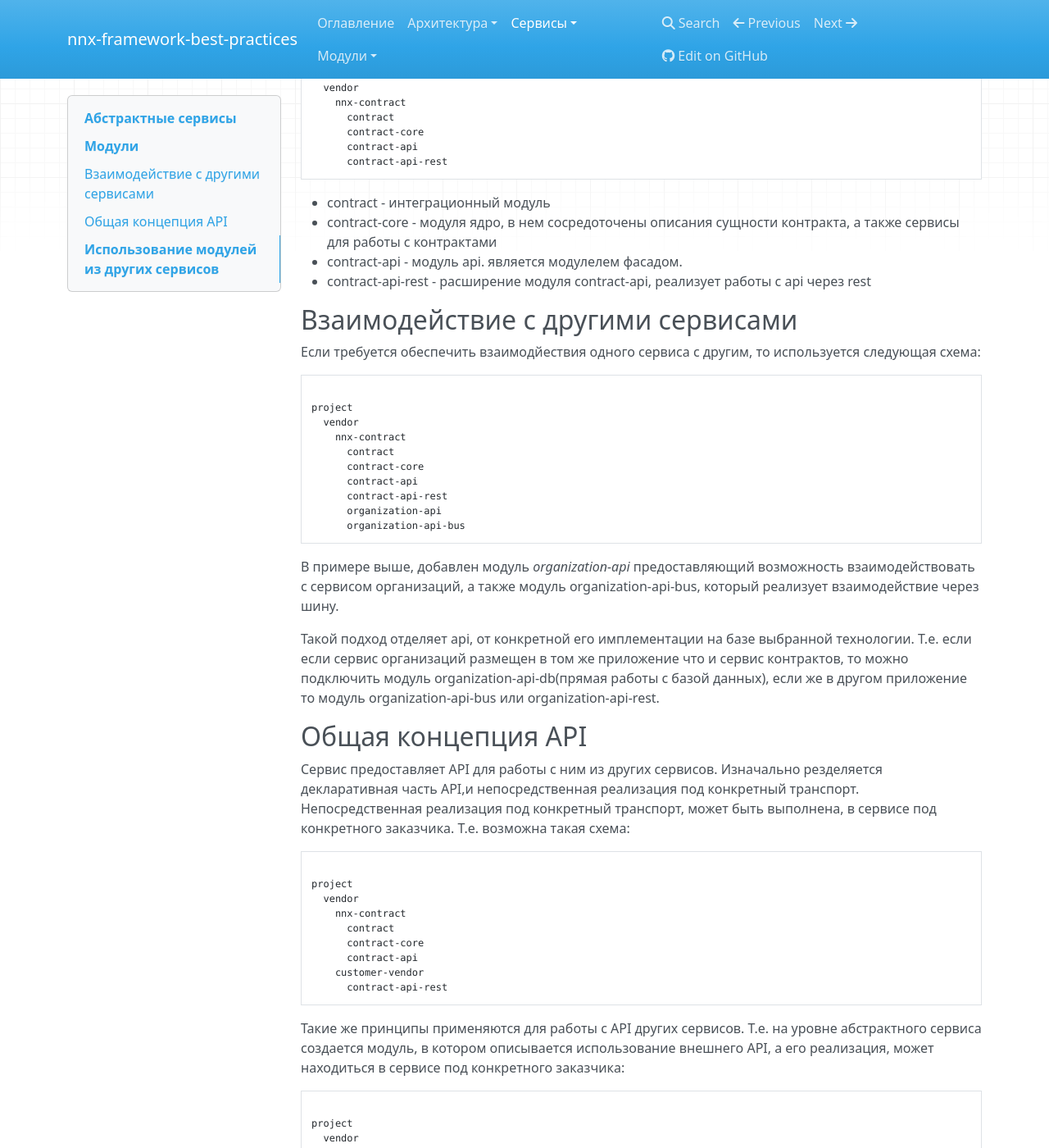
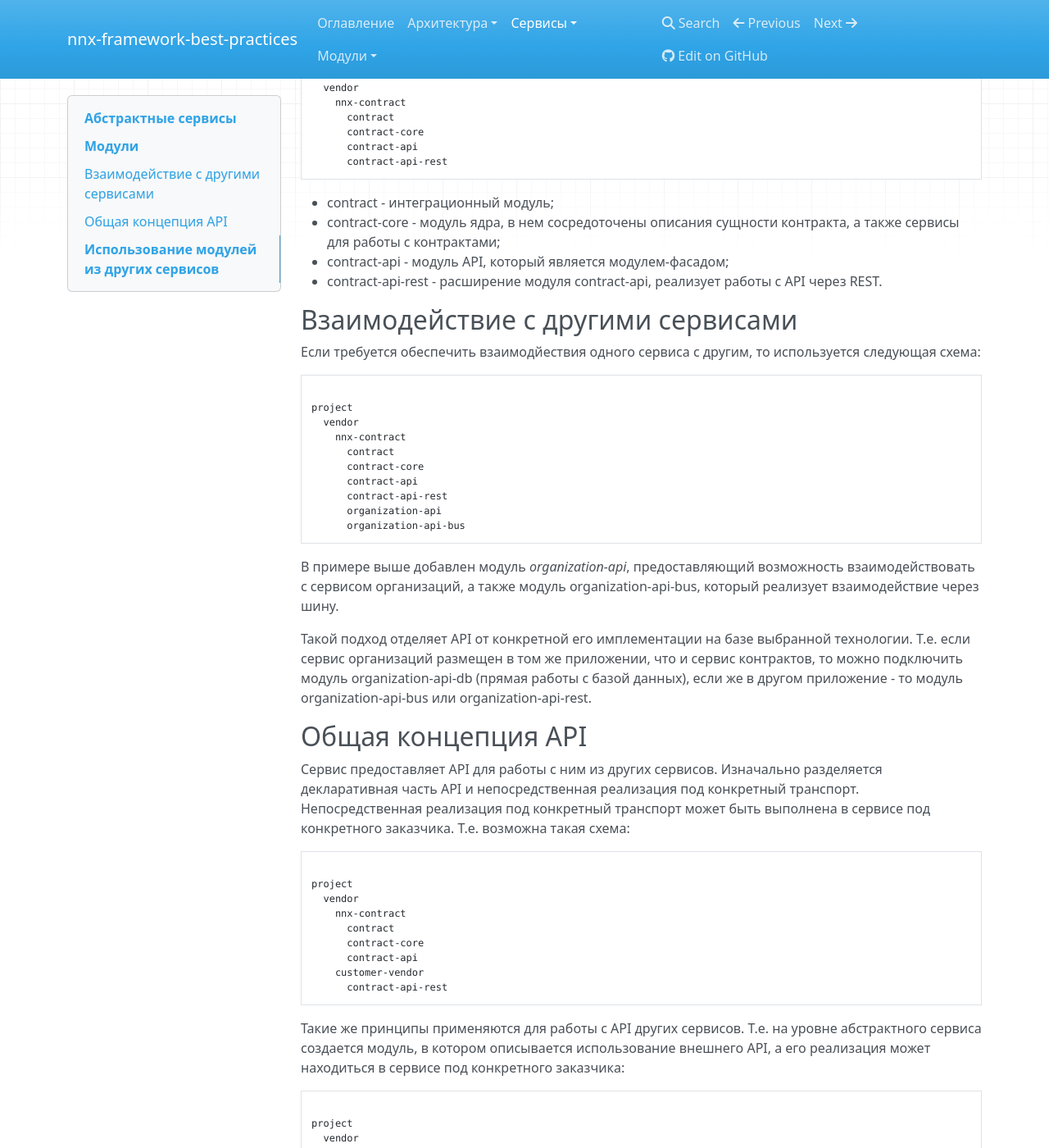
Before and after one commit to nnx-company/best-practices, an MkDocs documentation site: the page built from doc/book/ru/abstract-service.md, in a window 1280 px wide and 1400 px high, scrolled down 440 px. Shown: the whole window at 82% size. Built offline with MkDocs 1.6.1, drawn with Linux system fonts in a browser that asks for light colours; nearby versions of some CDN libraries; old or Windows-style settings are respelled for this version of MkDocs; some of the changed text lies outside the part shown.

Commit message:
Update abstract-service.md

````diff
--- a/doc/book/ru/abstract-service.md
+++ b/doc/book/ru/abstract-service.md
@@ -6,12 +6,12 @@
 
 Абстрактный сервис представляет из себя набор модулей zf2. Обязательно наличие следующих модулей:
 
-- Core module - модуль в котором определены базовые сщуности и сервисы
-- Интеграционный модуль - связывает и настраивает несколько модулей.
-- Модуль реализующий api для взаимодействия с сервисом
-- Модуль реализующий api для конкртеного транспорта (rest, шина и т.д.)
+- Core module - модуль, в котором определены базовые сущности и сервисы;
+- Интеграционный модуль, который связывает и настраивает несколько модулей;
+- Модуль, реализующий API для взаимодействия с сервисом;
+- Модуль реализующий API для конкртеного транспорта (REST, шина и т.д.).
 
-Например для абстрактного сервиса контрактов:
+Например, для абстрактного сервиса контрактов:
 
 ```text
 
@@ -23,10 +23,10 @@ project
       contract-api
       contract-api-rest
 ```
-- contract - интеграционный модуль
-- contract-core - модуля ядро, в нем сосредоточены описания сущности контракта, а также сервисы для работы с контрактами
-- contract-api - модуль api. является модулелем фасадом.
-- contract-api-rest - расширение модуля contract-api, реализует работы с api через rest
+- contract - интеграционный модуль;
+- contract-core - модуль ядра, в нем сосредоточены описания сущности контракта, а также сервисы для работы с контрактами;
+- contract-api - модуль API, который является модулем-фасадом;
+- contract-api-rest - расширение модуля contract-api, реализует работы с API через REST.
 
 ## Взаимодействие с другими сервисами
 
@@ -45,18 +45,18 @@ project
       organization-api-bus
 ```
 
-В примере выше, добавлен модуль *organization-api* предоставляющий возможность взаимодействовать с сервисом организаций,
+В примере выше добавлен модуль *organization-api*, предоставляющий возможность взаимодействовать с сервисом организаций,
 а также модуль organization-api-bus, который реализует взаимодействие через шину.
 
-Такой подход отделяет api, от конкретной его имплементации на базе выбранной технологии.
-Т.е. если если сервис организаций размещен в том же приложение что и сервис контрактов, то можно подключить модуль
-organization-api-db(прямая работы с базой данных), если же в другом приложение то модуль organization-api-bus или
+Такой подход отделяет API от конкретной его имплементации на базе выбранной технологии.
+Т.е. если сервис организаций размещен в том же приложении, что и сервис контрактов, то можно подключить модуль
+organization-api-db (прямая работы с базой данных), если же в другом приложение - то модуль organization-api-bus или
 organization-api-rest.
 
 ## Общая концепция API
 
-Сервис предоставляет API для работы с ним из других сервисов. Изначально резделяется декларативная часть API,и непосредственная
-реализация под конкретный транспорт. Непосредственная реализация под конкретный транспорт, может быть выполнена,
+Сервис предоставляет API для работы с ним из других сервисов. Изначально разделяется декларативная часть API и непосредственная
+реализация под конкретный транспорт. Непосредственная реализация под конкретный транспорт может быть выполнена
 в сервисе под конкретного заказчика. Т.е. возможна такая схема:
 
 ```text
@@ -72,7 +72,7 @@ project
 ```
 
 Такие же принципы применяются для работы с API других сервисов. Т.е. на уровне абстрактного сервиса создается модуль,
-в котором описывается использование внешнего API, а его реализация, может находиться в сервисе под конкретного
+в котором описывается использование внешнего API, а его реализация может находиться в сервисе под конкретного
 заказчика:
 
 ```text
````
Also changed, not shown: other parts of doc/book/ru/abstract-service.md (+9 -9 lines).
